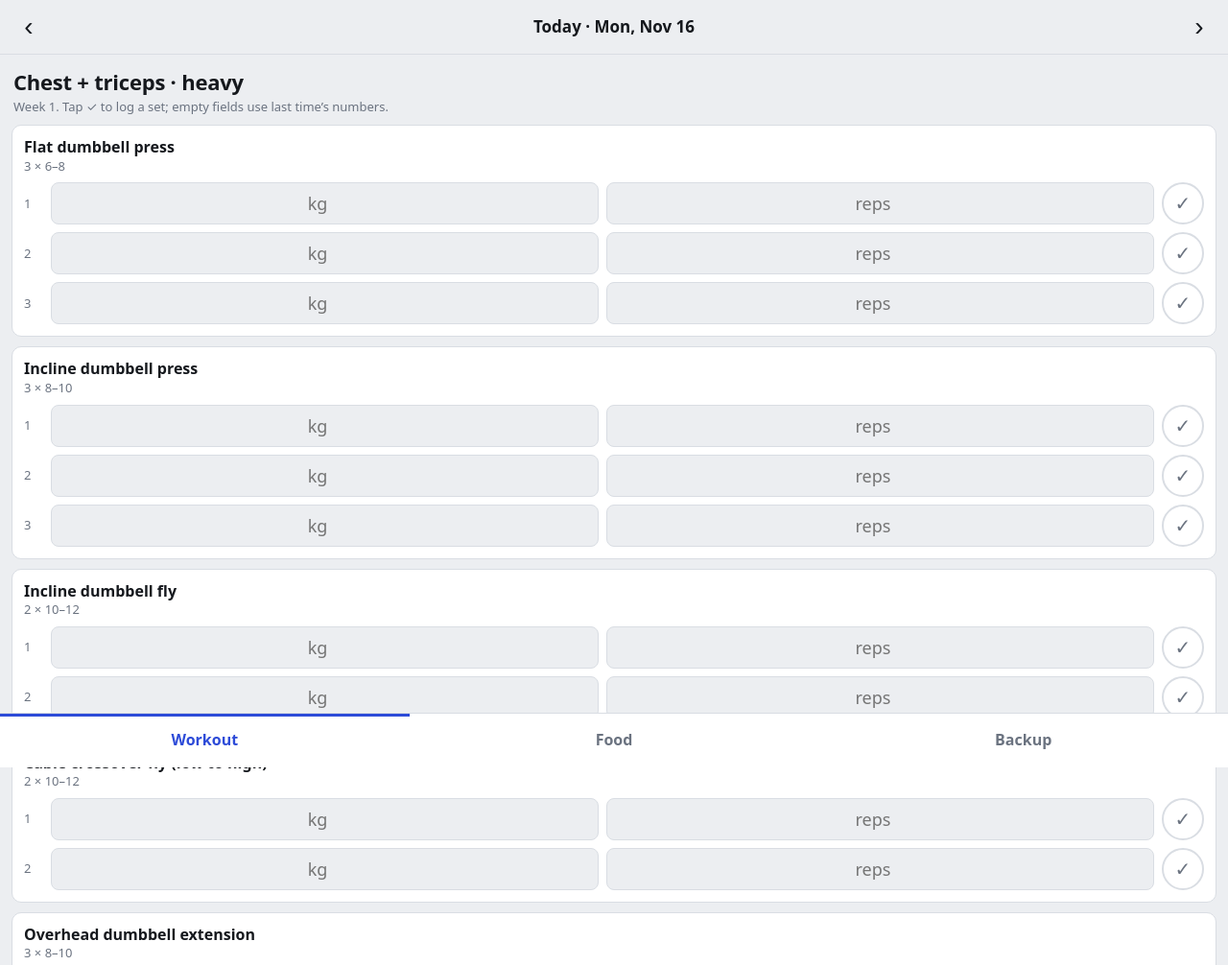
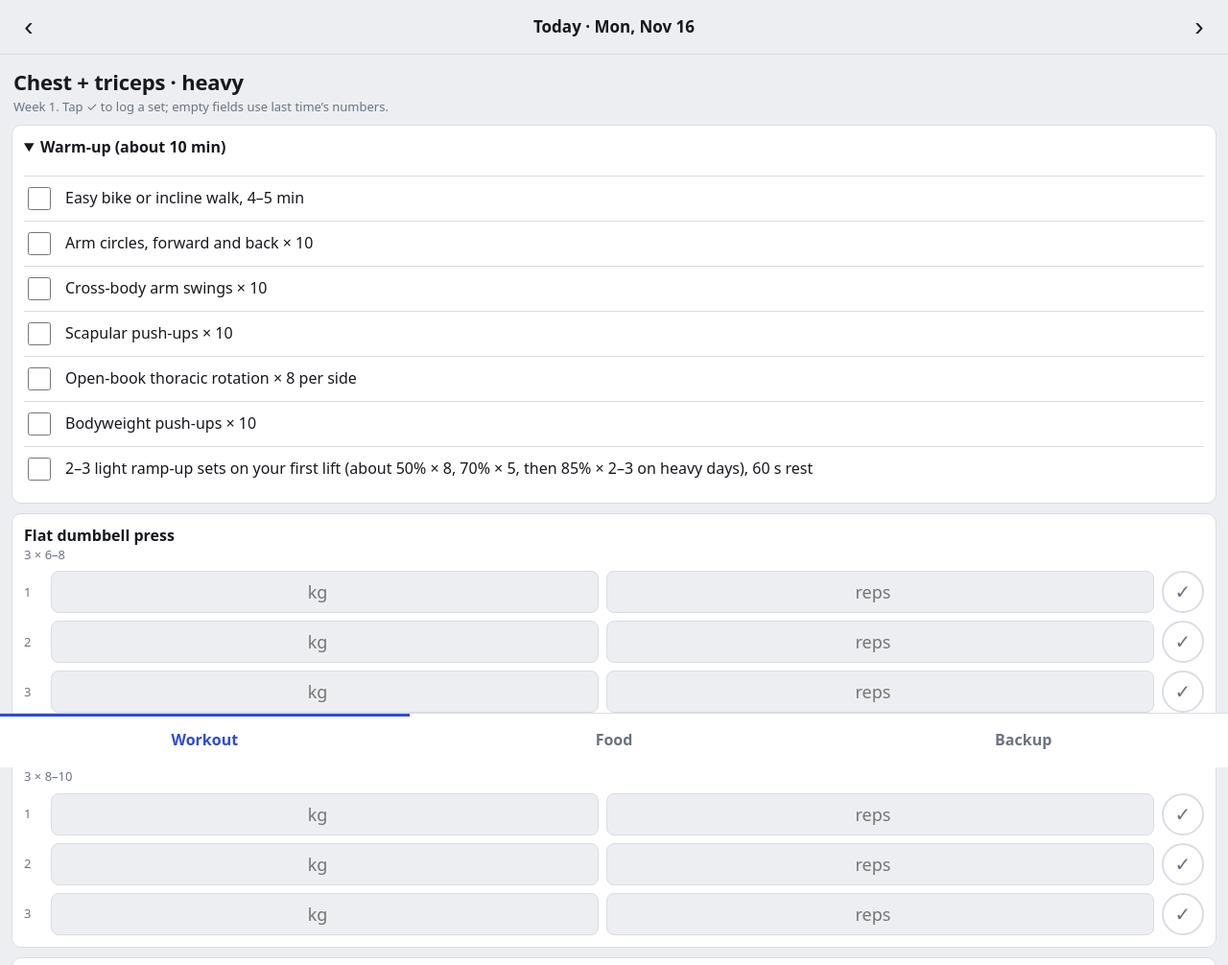
Before and after one commit to nikhilbabutalla/gymtracker, a plain HTML site: page index.html in a window 1280 px wide. Shown: the top 1006 px of the page at 96% size. Drawn offline with Linux system fonts and the light colour scheme.

Commit message:
Warmups Added

```diff
--- a/index.html
+++ b/index.html
@@ -34,6 +34,10 @@ input{width:100%;height:44px;font:inherit;font-size:18px;text-align:center;borde
 nav{position:fixed;left:0;right:0;bottom:0;display:flex;background:var(--cd);border-top:1px solid var(--ln);padding-bottom:env(safe-area-inset-bottom)}
 nav button{flex:1;height:56px;border:0;background:none;color:var(--mu);font:inherit;font-weight:600}
 nav button.on{color:var(--ac);box-shadow:inset 0 3px 0 var(--ac)}
+summary{min-height:32px;cursor:pointer}
+.it{display:flex;align-items:center;gap:12px;padding:8px 0;border-top:1px solid var(--ln)}
+.it:first-of-type{margin-top:8px}
+.it input{width:24px;height:24px;flex:none;accent-color:var(--ac)}
 button:focus-visible,input:focus-visible{outline:3px solid var(--ac);outline-offset:2px}
 </style></head><body>
 <header><button data-a="pv" aria-label="Previous day">‹</button><h1 id="dt"></h1><button data-a="nx" aria-label="Next day">›</button></header>
@@ -57,7 +61,21 @@ const S=[[
 ]];
 // id, label, unit, default qty, step, kcal per unit, protein per unit
 const F=[['shake','Morning shake (oats, muesli, milk, flax)','',1,.5,398,22.4],['banana','Bananas','',4,1,105,1.1],['soy','Soy isolate (35 g scoop)','',1,1,132,30],['egg','Eggs','',6,1,73,6.3],['chana','Chana, dry','g',50,10,3.6,.2],['pnut','Peanuts','g',80,10,5.7,.25],['rice','Rice, cooked','g',600,50,1.3,.026],['curd','Curd','g',200,50,.6,.035],['ghee','Ghee','tbsp',1,.5,120,0],['creat','Creatine','dose',1,1,0,0]];
+// Warm-ups and stretches by day type: c = chest + triceps, b = back + biceps, s = shoulders + arms, l = legs
+const RU='2–3 light ramp-up sets on your first lift (about 50% × 8, 70% × 5, then 85% × 2–3 on heavy days), 60 s rest';
+const WU={
+c:['Easy bike or incline walk, 4–5 min','Arm circles, forward and back × 10','Cross-body arm swings × 10','Scapular push-ups × 10','Open-book thoracic rotation × 8 per side','Bodyweight push-ups × 10',RU],
+b:['Easy bike or incline walk, 4–5 min','Cat–cow × 10','Scapular pulldowns (hang from the lat bar and shrug down) × 10','Thoracic rotation × 8 per side','Bodyweight good mornings × 10','Light rear-delt flies × 15',RU],
+s:['Easy bike or incline walk, 4–5 min','Arm circles × 10','Cross-body arm swings × 10','Empty-bar pass-throughs × 10','Light dumbbell external rotations × 15','Scapular push-ups × 10',RU],
+l:['Easy bike or incline walk, 4–5 min','Bodyweight squats × 15','Hip circles × 10 per side','Walking lunges with a twist × 8 per side','Leg swings, front-back and side-side × 10 each','Glute bridges × 15','Ankle rocks × 10 per side',RU]};
+const ST={
+c:['Doorway chest stretch','Overhead triceps stretch','Cross-body shoulder stretch'],
+b:['Overhead lat stretch (hold a rack and sit back)','Wall biceps stretch','Child’s pose'],
+s:['Cross-body shoulder stretch','Overhead triceps stretch','Wall biceps stretch'],
+l:['Hip-flexor lunge stretch','Standing quad stretch','Seated hamstring stretch','Wall calf stretch','Figure-four glute stretch']};
+const TY={1:'c',2:'b',3:'s',4:'c',5:'b',6:'l'};
 const K='gymtrk1',$=s=>document.querySelector(s);
+const blk=(t,a,g,o)=>{const c=(day().x||{})[g]||[];return`<details class="card"${o?' open':''}><summary><b>${t}</b></summary>`+a.map((x,i)=>`<label class="it"><input type="checkbox" data-g="${g}" data-i="${i}"${c[i]?' checked':''}><span>${x}</span></label>`).join('')+'</details>'};
 let D;try{D=JSON.parse(localStorage.getItem(K))}catch(e){}
 if(!D||!D.logs)D={start:'2026-11-16',logs:{},bk:0};
 const save=()=>{try{localStorage.setItem(K,JSON.stringify(D))}catch(e){alert('Could not save. Free some phone storage.')}};
@@ -73,11 +91,13 @@ function rW(){
  const [t,s]=S[w][d-1],lg=day().w||{};
  const old=Object.keys(D.logs).length&&Date.now()-D.bk>6048e5;
  let h=(old?`<div class="warn" data-a="bk">No backup in the last week. Tap to save one.</div>`:'')+`<h2>${t}</h2><div class="mut" style="margin:0 2px">Week ${w+1}. Tap ✓ to log a set; empty fields use last time’s numbers.</div>`;
+ h+=blk('Warm-up (about 10 min)',WU[TY[d]],'w',1);
  s.split(';').forEach(x=>{const [n,ns,r]=x.split('|'),k=w+''+d+'|'+n,got=lg[k]||[],pv=last(k);
   h+=`<div class="card"><b>${n}</b><div class="mut">${ns} × ${r}${pv?' · last: '+pv.map(a=>a[0]+'×'+a[1]).join(', '):''}</div>`;
   for(let j=0;j<+ns;j++){const g=got[j]||[],p=pv?(pv[j]||pv[pv.length-1]):[];
    h+=`<div class="set"><span>${j+1}</span><input type="number" inputmode="decimal" step="2.5" aria-label="kg" placeholder="${p[0]??'kg'}" value="${g[0]??''}" data-k="${k}" data-j="${j}" data-f="0"><input type="number" inputmode="numeric" aria-label="reps" placeholder="${p[1]??'reps'}" value="${g[1]??''}" data-k="${k}" data-j="${j}" data-f="1"><button class="ck${g[2]?' on':''}" data-a="ck" data-k="${k}" data-j="${j}" aria-label="Done">✓</button></div>`}
   h+='</div>'});
+ h+=blk('Stretches after training (30 s each, 2 rounds)',ST[TY[d]],'s',0);
  return h}
 function rF(){
  const f=day().f||{};let k=0,p=0;
@@ -95,6 +115,7 @@ function render(){
 function imp(f){if(!f)return;f.text().then(s=>{try{const n=JSON.parse(s);if(!n.logs)throw 0;if(confirm('Replace the data on this phone with this backup ('+Object.keys(n.logs).length+' days)?')){D=n;save();render()}}catch(e){alert('That file isn’t a Gym Tracker backup.')}})}
 document.addEventListener('change',e=>{const t=e.target;
  if(t.dataset.k!=null){const a=L().w[t.dataset.k]||(L().w[t.dataset.k]=[]),r=a[+t.dataset.j]||(a[+t.dataset.j]=['','',0]);r[+t.dataset.f]=t.value;save()}
+ else if(t.dataset.g){const x=L().x||(L().x={}),a=x[t.dataset.g]||(x[t.dataset.g]=[]);a[+t.dataset.i]=t.checked?1:0;save()}
  else if(t.id=='bw'){L().bw=t.value?+t.value:undefined;save();render()}
  else if(t.id=='st'){D.start=t.value||D.start;save();render()}
  else if(t.id=='imp')imp(t.files[0])});
```
